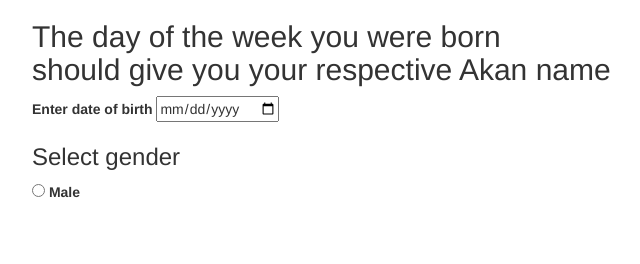
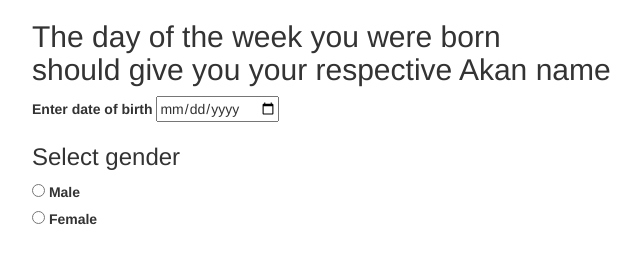
Before and after one commit to edwinkim16/Akan-Name, a plain HTML site: page index.html in a window 1280 px wide. Shown: the full height of the page, 38-678 px from the left. Drawn offline with Linux system fonts and the light colour scheme.

Commit message:
radio buttuon for female gender

```diff
--- a/index.html
+++ b/index.html
@@ -24,6 +24,10 @@
                     <input id="male" type="radio" name="gender">
                     <label for="gender">Male</label>
                 </div>
+                <div id="radiobutton">
+                    <input id="female" type="radio" name="gender">
+                    <label for="gender">Female</label>
+                </div>
             </form>
         </div>
     </div>
```
